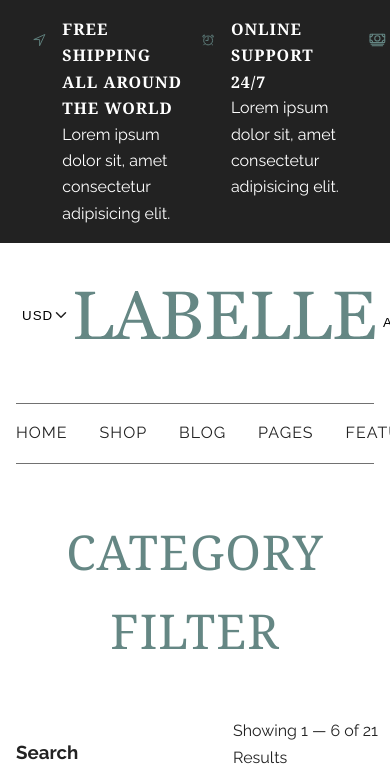
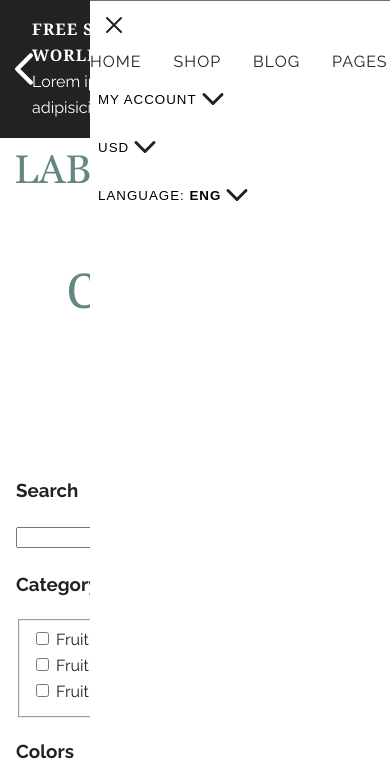
Before and after one commit to angelajholden/category-filter, a plain HTML site: page index.html in a window 390 px wide. Shown: the top 783 px of the page. Drawn offline with Linux system fonts and the light colour scheme.

Commit message:
mobile styles for the header and nav

```diff
--- a/index.html
+++ b/index.html
@@ -10,7 +10,7 @@
 		<link rel="stylesheet" href="style.css" />
 		<script defer src="script.js"></script>
 	</head>
-	<body>
+	<body class="menu_active">
 		<header class="header">
 			<h1 class="access-hidden">Category Filter Project</h1>
 			<!-- Dark BG -->
@@ -46,11 +46,20 @@
 						</div>
 					</div>
 				</div>
+				<div class="slider_controls">
+					<button class="slider_prev slider_button">
+						<svg aria-hidden="true" xmlns="http://www.w3.org/2000/svg" class="ionicon" viewBox="0 0 512 512"><path fill="none" stroke="" stroke-linecap="round" stroke-linejoin="round" stroke-width="48" d="M328 112L184 256l144 144" /></svg>
+					</button>
+					<button class="slider_prev slider_button">
+						<svg aria-hidden="true" xmlns="http://www.w3.org/2000/svg" class="ionicon" viewBox="0 0 512 512"><path fill="none" stroke="" stroke-linecap="round" stroke-linejoin="round" stroke-width="48" d="M184 112l144 144-144 144" /></svg>
+					</button>
+				</div>
 			</div>
 			<!-- Start White BG part of Header -->
 			<div class="wrap">
 				<div class="user_meta-wrap">
-					<div class="user_meta">
+					<!-- hide for mobile -->
+					<div class="user_meta user_meta-desktop">
 						<button aria-label="Pick a Currency" class="user_drop">
 							<span>USD</span>
 							<svg aria-hidden="true" xmlns="http://www.w3.org/2000/svg" class="ionicon" viewBox="0 0 512 512"><path fill="none" stroke="" stroke-linecap="round" stroke-linejoin="round" stroke-width="48" d="M112 184l144 144 144-144" /></svg>
@@ -80,7 +89,8 @@
 						</svg>
 					</div>
 					<div class="user_meta">
-						<button aria-label="My Account" class="user_drop">
+						<!-- hide my account for mobile -->
+						<button aria-label="My Account" class="user_drop user_meta-desktop">
 							<span>My Account</span>
 							<svg aria-hidden="true" xmlns="http://www.w3.org/2000/svg" class="ionicon" viewBox="0 0 512 512"><path fill="none" stroke="" stroke-linecap="round" stroke-linejoin="round" stroke-width="48" d="M112 184l144 144 144-144" /></svg>
 						</button>
@@ -97,11 +107,13 @@
 								<path d="M160 224v16a96 96 0 0096 96h0a96 96 0 0096-96v-16" fill="none" stroke="" stroke-linecap="round" stroke-linejoin="round" stroke-width="32" />
 							</svg>
 						</button>
+						<!-- mobile button open, comes before the nav and is a sibling element -->
 						<button class="menu_button open_button" aria-label="Open Menu" aria-controls="mainNav" aria-expanded="false">
 							<svg aria-hidden="true" xmlns="http://www.w3.org/2000/svg" class="ionicon" viewBox="0 0 512 512"><path fill="none" stroke="" stroke-linecap="round" stroke-miterlimit="10" stroke-width="32" d="M80 160h352M80 256h352M80 352h352" /></svg>
 						</button>
 					</div>
 				</div>
+				<!-- desktop + mobile navigation -->
 				<nav id="mainNav" class="navigation">
 					<button class="menu_button close_button" aria-label="Close Menu">
 						<svg aria-hidden="true" xmlns="http://www.w3.org/2000/svg" class="ionicon" viewBox="0 0 512 512"><path fill="none" stroke="" stroke-linecap="round" stroke-linejoin="round" stroke-width="32" d="M368 368L144 144M368 144L144 368" /></svg>
@@ -114,6 +126,24 @@
 						<li class="menu_item"><a href="#">Features</a></li>
 						<li class="menu_item"><a href="#">Contact</a></li>
 					</ul>
+					<!-- mobile only -->
+					<div class="mobile_buttons">
+						<button aria-label="My Account" class="user_drop">
+							<span>My Account</span>
+							<svg aria-hidden="true" xmlns="http://www.w3.org/2000/svg" class="ionicon" viewBox="0 0 512 512"><path fill="none" stroke="" stroke-linecap="round" stroke-linejoin="round" stroke-width="48" d="M112 184l144 144 144-144" /></svg>
+						</button>
+						<button aria-label="Pick a Currency" class="user_drop">
+							<span>USD</span>
+							<svg aria-hidden="true" xmlns="http://www.w3.org/2000/svg" class="ionicon" viewBox="0 0 512 512"><path fill="none" stroke="" stroke-linecap="round" stroke-linejoin="round" stroke-width="48" d="M112 184l144 144 144-144" /></svg>
+						</button>
+						<button aria-label="Pick a Language" class="user_drop">
+							<span>
+								Language:
+								<strong>Eng</strong>
+							</span>
+							<svg aria-hidden="true" xmlns="http://www.w3.org/2000/svg" class="ionicon" viewBox="0 0 512 512"><path fill="none" stroke="" stroke-linecap="round" stroke-linejoin="round" stroke-width="48" d="M112 184l144 144 144-144" /></svg>
+						</button>
+					</div>
 				</nav>
 			</div>
 		</header>
@@ -205,11 +235,11 @@
 									Default
 									<svg aria-hidden="true" xmlns="http://www.w3.org/2000/svg" class="ionicon" viewBox="0 0 512 512"><path fill="none" stroke="" stroke-linecap="round" stroke-linejoin="round" stroke-width="48" d="M112 184l144 144 144-144" /></svg>
 								</button>
-								<ul class="user_drop">
+								<ul class="user_drop-list">
 									<li>A &mdash; Z</li>
 									<li>Z &mdash; A</li>
-									<li>Low &dash; High</li>
-									<li>High &dash; Low</li>
+									<li>Low &mdash; High</li>
+									<li>High &mdash; Low</li>
 								</ul>
 							</div>
 							<div class="view">
--- a/style.css
+++ b/style.css
@@ -55,6 +55,7 @@ button {
 	flex-flow: row nowrap;
 	justify-content: space-evenly;
 	align-items: center;
+	padding: 0;
 	border: none;
 	background-color: transparent;
 	text-transform: uppercase;
@@ -69,6 +70,17 @@ button svg {
 svg {
 	display: block;
 	stroke: var(--black);
+}
+
+@media (max-width: 960px) {
+	button {
+		padding: 0.5rem;
+	}
+
+	button svg {
+		width: 2rem;
+		height: 2rem;
+	}
 }
 
 .access-hidden {
@@ -88,9 +100,11 @@ svg {
 /* Header */
 /* Header Dark Section */
 .meta_header {
+	position: relative;
 	padding: 1rem;
 	background-color: var(--black);
 	color: var(--white);
+	z-index: 0;
 }
 
 .meta_header .wrap {
@@ -117,6 +131,55 @@ svg {
 	letter-spacing: 1px;
 }
 
+.slider_controls {
+	display: none;
+}
+
+.slider_button {
+	padding: 0;
+}
+
+.slider_button svg {
+	stroke: var(--white);
+	width: 3rem;
+	height: 3rem;
+}
+
+@media (max-width: 960px) {
+	.meta_header .wrap {
+		grid-template-columns: 1fr;
+		gap: 0;
+	}
+
+	.meta_item {
+		display: none;
+	}
+
+	.meta_item:first-of-type {
+		display: flex;
+		justify-content: center;
+		width: 100%;
+	}
+
+	.slider_controls {
+		position: absolute;
+		inset: 0;
+		width: 100%;
+		height: 100%;
+		display: flex;
+		flex-flow: row nowrap;
+		justify-content: space-between;
+		align-items: center;
+		z-index: 1;
+	}
+}
+
+@media (max-width: 600px) {
+	.meta_item svg {
+		display: none;
+	}
+}
+
 /* Header Light Section */
 /* Header Actions */
 .user_meta-wrap {
@@ -129,18 +192,23 @@ svg {
 
 .user_meta {
 	display: flex;
-	flex: row nowrap;
+	flex-flow: row nowrap;
 	gap: 2rem;
 }
 
 .site_name svg {
 	width: 300px;
+	max-width: 100%;
 	height: auto;
 	stroke: transparent;
 }
 
 /* Navigation */
 .menu_button {
+	display: none;
+}
+
+.mobile_buttons {
 	display: none;
 }
 
@@ -195,6 +263,54 @@ svg {
 	margin: 3rem 0;
 }
 
+@media (max-width: 960px) {
+	.site_name svg {
+		width: 175px;
+	}
+
+	.menu_button {
+		display: block;
+	}
+
+	.mobile_buttons {
+		display: block;
+	}
+
+	.user_meta-wrap {
+		padding: 0.5rem 0;
+		gap: 0.5rem;
+	}
+
+	.user_meta-desktop {
+		display: none;
+	}
+
+	.user_meta {
+		gap: 0.5rem;
+	}
+
+	.navigation {
+		visibility: hidden;
+		opacity: 0;
+		position: fixed;
+		top: 0;
+		right: -300px;
+		width: 300px;
+		height: 100vh;
+		padding: 0;
+		margin: 0;
+		background-color: var(--white);
+		transform: translateX(0);
+		transition: transform 300ms ease-in-out, visibility 300ms ease-in-out;
+	}
+
+	.menu_active .navigation {
+		visibility: visible;
+		opacity: 1;
+		transform: translate(-100%);
+	}
+}
+
 /* Grid Wrap */
 .grid_wrap {
 	display: grid;
@@ -211,7 +327,7 @@ svg {
 	align-items: center;
 }
 
-button + .user_drop {
+button + .user_drop-list {
 	display: none;
 }
 
```
Also changed, not shown: svg/chevron-back-outline.svg (added), svg/chevron-forward-outline.svg (added).
